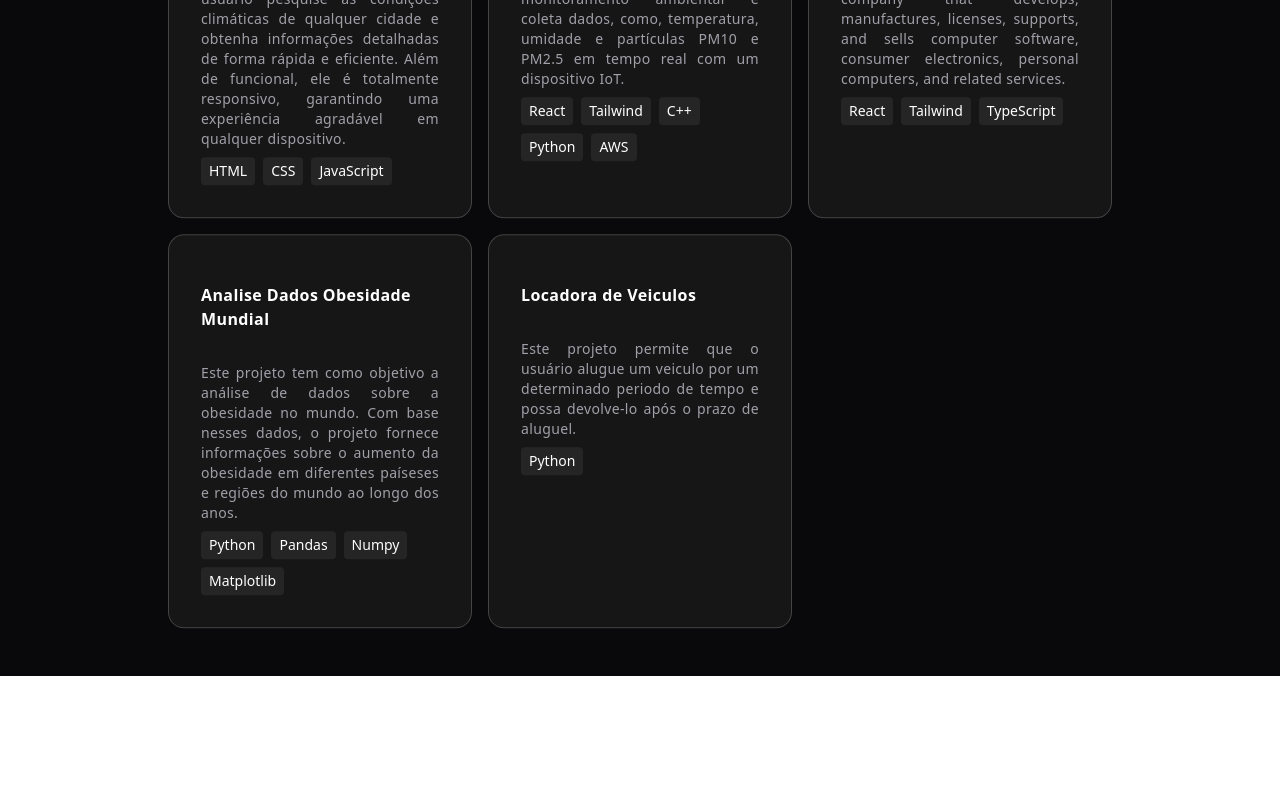
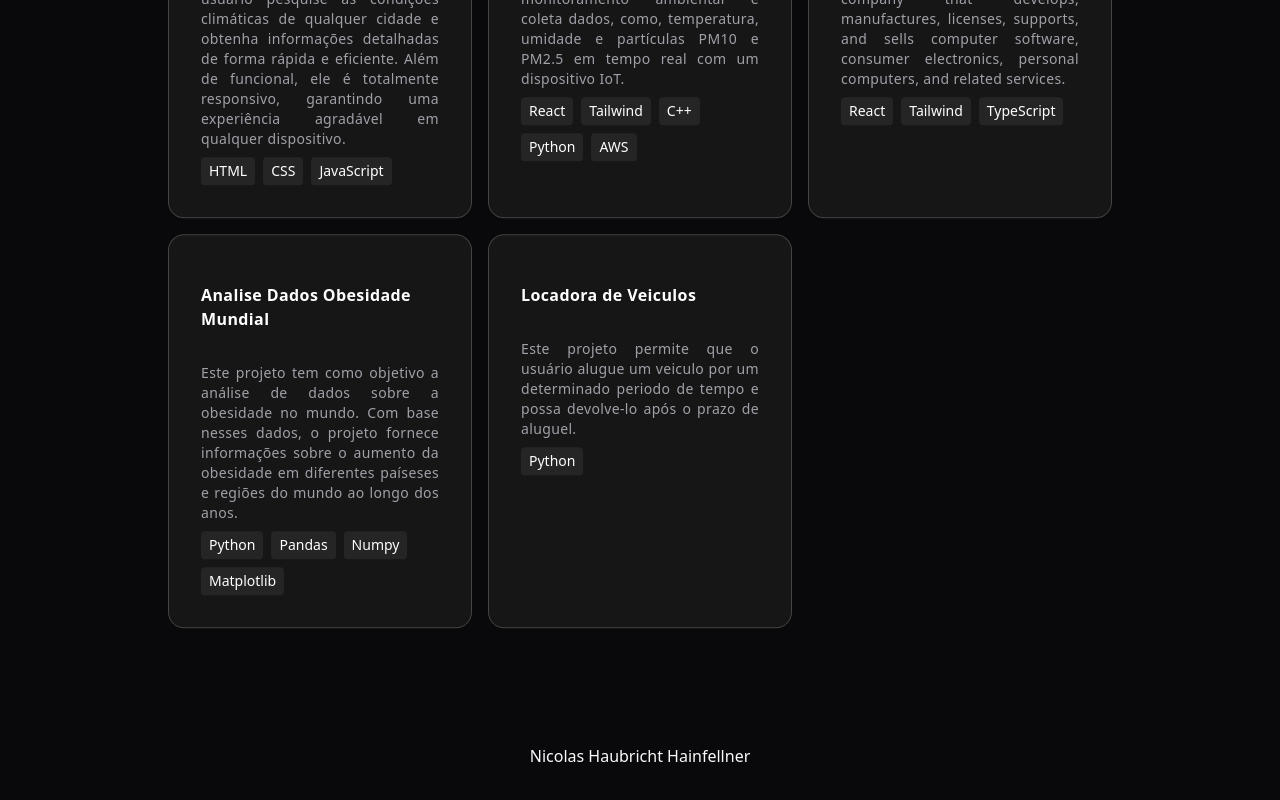
Before and after one commit to NicolasHaubricht/Portfolio, a React (Vite) app: page / in a window 1280 px wide. Shown: the part 2208-3008 px from the top of the page. Built offline with nearby package versions, Linux system fonts and the light colour scheme.

Commit message:
Alterando footer e sobre mim

```diff
--- a/src/components/Footer/Footer.tsx
+++ b/src/components/Footer/Footer.tsx
@@ -1,8 +1,8 @@
 
 const Footer = () => {
     return (
-        <footer className="w-full h-40 dark:bg-white">
-
+        <footer className="w-full h-[10rem] bg-background flex items-center justify-center">
+            <h5>Nicolas Haubricht Hainfellner</h5>
         </footer>
     )
 }
--- a/src/components/SobreMim/SobreMim.tsx
+++ b/src/components/SobreMim/SobreMim.tsx
@@ -18,7 +18,7 @@ const SobreMim = () => {
                         <AccordionItem value="item-2">
                             <AccordionTrigger>Minha trajetória:</AccordionTrigger>
                             <AccordionContent>
-                                Prazer, sou Nicolas! Atualmente, curso Engenharia de Software na FIAP, onde estou no terceiro semestre. Minha paixão por tecnologia começou em 2016, quando iniciei meus estudos individuais por Design Gráfico. Em 2024, decidi ampliar meu conhecimento e comecei minha graduação em Engenharia de Software, com o objetivo de me aprofundar em áreas mais técnicas e complexas do desenvolvimento de software. Estou sempre em busca de oportunidades que me desafiem e me permitam crescer tanto pessoal quanto profissionalmente.
+                                Atualmente, curso Engenharia de Software na FIAP, onde estou no terceiro semestre. Minha paixão por tecnologia começou em 2016, quando iniciei meus estudos individuais por Design Gráfico. Em 2024, decidi ampliar meu conhecimento e comecei minha graduação em Engenharia de Software, com o objetivo de me aprofundar em áreas mais técnicas e complexas do desenvolvimento de software. Estou sempre em busca de oportunidades que me desafiem e me permitam crescer tanto pessoal quanto profissionalmente.
                             </AccordionContent>
                         </AccordionItem>
                         <AccordionItem value="item-3">
```
